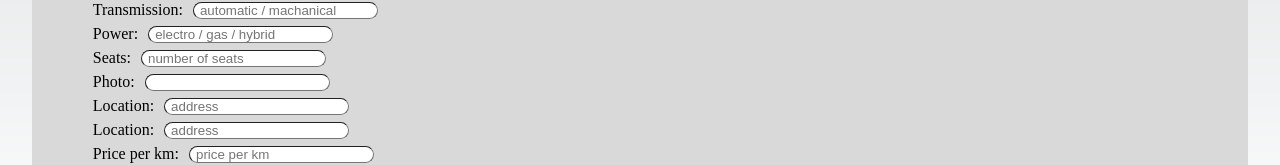
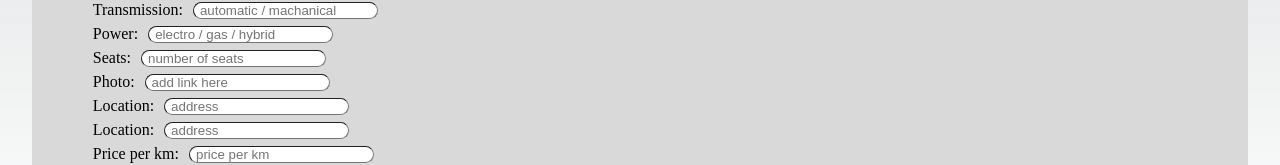
Before and after one commit to Bukabuka321/team-3-hackathon-project, a Next.js app: page /company in a window 1280 px wide. Shown: the part 319-484 px from the top of the page. Built offline with nearby package versions, Linux system fonts and the light colour scheme.

Commit message:
addVehicle card and started company page

```diff
--- a/components/addVehicleCard.jsx
+++ b/components/addVehicleCard.jsx
@@ -45,7 +45,7 @@ const AddVehicleCard = () => {
                     </label>
                     <label className={styles.infoRow}>
                         Photo:
-                        <input className={styles.itemValue} type="text" name="name" placeholder="" />
+                        <input className={styles.itemValue} type="text" name="name" placeholder="add link here" />
                     </label>
                     <label className={styles.infoRow}>
                         Location:
```
